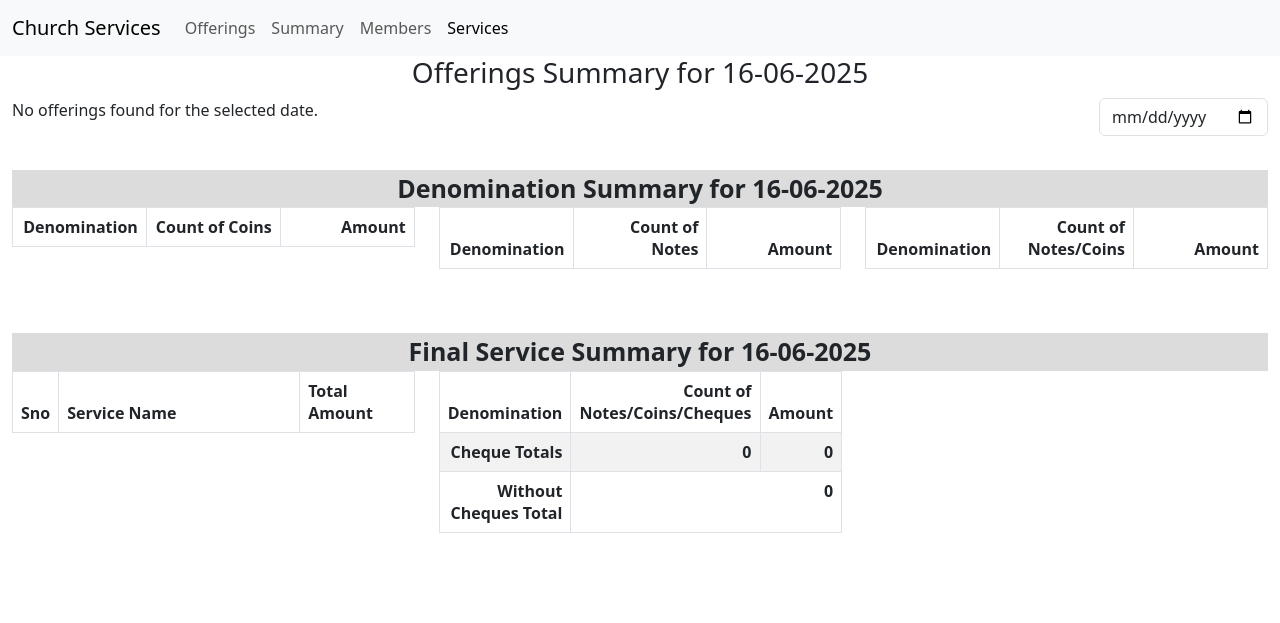
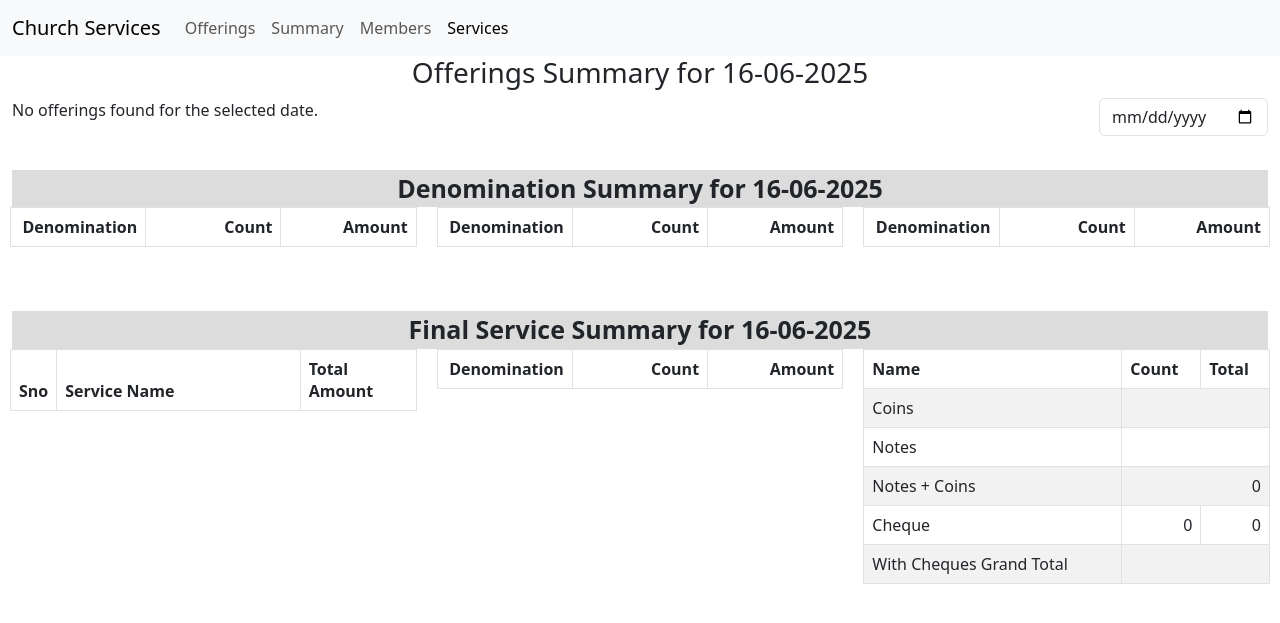
Before and after one commit to johnson361/lbc, a CodeIgniter app: page /lbc/Offg/summary in a window 1280 px wide. Shown: the top 623 px of the page. Run offline with CodeIgniter, Linux system fonts and the light colour scheme; data comes from the database, SQL or seed files in the repository; lists and menus that the app fills with data are empty; some libraries are stand-ins or nearby versions.

Commit message:
change final summary

```diff
--- a/application/views/Offg/summary.php
+++ b/application/views/Offg/summary.php
@@ -1,4 +1,38 @@
 <?php
+global $grouped_data;
+global $grouped_coins;
+global $grouped_notes;
+global $grouped_only_cheque;
+global $grouped_cheque_count;
+global $grouped_without_cheque;
+global $grouped_grand_total;
+$grouped_data = '';
+function generateOfferingRows($grouped_services)
+{
+    global $grouped_data;
+
+    $grouped_data = ''; // Reset inside function too
+
+    $titles = [
+        1 => "Combined Tithe",
+        3 => "Combined Thanksgiving"
+    ];
+
+    foreach ($grouped_services as $offering_type_id => $data) {
+        $offering_title = $titles[$offering_type_id] ?? '';
+        $total_amount = $data['total_amount'];
+
+        $grouped_data .= '
+            <tr>
+                <td >' . $offering_title . '</td>
+                 <td ></td>
+                <td class="text-end">' . $total_amount . '</td>
+            </tr>
+        ';
+    }
+    return $grouped_data;
+}
+
 function generateDenominationTable($total_check_amount = 0, $total_checks_count = 0, $total_2000 = 0, $total_500 = 0, $total_200 = 0, $total_100 = 0, $total_50 = 0, $total_20_notes = 0, $total_20_coins = 0, $total_10_notes = 0, $total_10_coins = 0, $total_5_notes = 0, $total_5_coins = 0, $total_2_notes = 0, $total_2_coins = 0, $total_1_notes = 0, $total_1_coins = 0, $filter = null)
 {
     // Array of denominations and their corresponding values
@@ -9,14 +43,15 @@
         '₹100' => ['total' => $total_100],
         '₹50' => ['total' => $total_50],
         '₹20 Notes' => ['total' => $total_20_notes],
+        '₹10 Notes' => ['total' => $total_10_notes],
+        '₹5 Notes' => ['total' => $total_5_notes],
+        '₹2 Notes' => ['total' => $total_2_notes],
+        '₹1 Notes' => ['total' => $total_1_notes],
+
         '₹20 Coins' => ['total' => $total_20_coins],
-        '₹10 Notes' => ['total' => $total_10_notes],
         '₹10 Coins' => ['total' => $total_10_coins],
-        '₹5 Notes' => ['total' => $total_5_notes],
         '₹5 Coins' => ['total' => $total_5_coins],
-        '₹2 Notes' => ['total' => $total_2_notes],
         '₹2 Coins' => ['total' => $total_2_coins],
-        '₹1 Notes' => ['total' => $total_1_notes],
         '₹1 Coins' => ['total' => $total_1_coins],
     ];
 
@@ -39,7 +74,7 @@
                 <thead>
                     <tr>
                         <th style=" width: 33%; ">Denomination</th>
-                        <th style=" width: 33%; ">Count of ' . $count_notes_coins_header . '</th>
+                        <th style=" width: 33%; ">Count of. ' . $count_notes_coins_header . '</th>
                         <th style=" width: 33%; ">Amount</th>
                     </tr>
                 </thead>
@@ -55,13 +90,12 @@
 
         $table .= "<tr>
                         <td>{$denomination}</td>
-                        <td><strong>{$data['total']}</strong></td>
-                        <td><strong>" . htmlspecialchars($amount) . "</strong></td>
+                        <td>{$data['total']}</td>
+                        <td>" . htmlspecialchars($amount) . "</td>
                     </tr>";
 
         $grandTotal += $amount;
     }
-
     if ($filter == 'include-check') {
         $table .= "<tr>
                         <td ><strong>Cheque Totals</strong></td>
@@ -82,8 +116,10 @@
     return $table;
 }
 
+
 function generateGrandTotalTable($grand_total_check_amount = 0,  $grand_total_checks_count = 0, $grand_total_2000 = 0, $grand_total_500 = 0, $grand_total_200 = 0, $grand_total_100 = 0, $grand_total_50 = 0, $grand_total_20_notes = 0, $grand_total_20_coins = 0, $grand_total_10_notes = 0, $grand_total_10_coins = 0, $grand_total_5_notes = 0, $grand_total_5_coins = 0, $grand_total_2_notes = 0, $grand_total_2_coins = 0, $grand_total_1_notes = 0, $grand_total_1_coins = 0, $grand_total_amount = 0, $filter = null)
 {
+
     $denominations = [
         '₹2000' => $grand_total_2000,
         '₹500' => $grand_total_500,
@@ -91,14 +127,15 @@
         '₹100' => $grand_total_100,
         '₹50' => $grand_total_50,
         '₹20 Notes' => $grand_total_20_notes,
+        '₹10 Notes' => $grand_total_10_notes,
+        '₹5 Notes' => $grand_total_5_notes,
+        '₹2 Notes' => $grand_total_2_notes,
+        '₹1 Notes' => $grand_total_1_notes,
+
         '₹20 Coins' => $grand_total_20_coins,
-        '₹10 Notes' => $grand_total_10_notes,
         '₹10 Coins' => $grand_total_10_coins,
-        '₹5 Notes' => $grand_total_5_notes,
         '₹5 Coins' => $grand_total_5_coins,
-        '₹2 Notes' => $grand_total_2_notes,
         '₹2 Coins' => $grand_total_2_coins,
-        '₹1 Notes' => $grand_total_1_notes,
         '₹1 Coins' => $grand_total_1_coins,
     ];
 
@@ -146,7 +183,7 @@
                 <thead>
                     <tr>
                         <th style=" width: 33%; ">Denomination</th>
-                        <th style=" width: 33%; ">Count of ' . $count_notes_coins_header . '</th>
+                        <th style=" width: 33%; " title="Count of- ' . $count_notes_coins_header . '">Count</th>
                         <th style=" width: 33%; ">Amount</th>
                     </tr>
                 </thead>
@@ -160,15 +197,18 @@
 
             $table .= "<tr>
                             <td>{$denomination}</td>
-                            <td><strong>{$total}</strong></td>
-                            <td><strong>{$amount}</strong></td>
+                            <td>{$total}</td>
+                            <td>{$amount}</td>
                         </tr>";
             $grand_total_amount += $amount;
         }
     }
 
+    $table_del = '';
     if (!empty($coins_total_amount)) {
-        $table .= "<tr>
+        global $grouped_coins;
+        $grouped_coins = $coins_total_amount;
+        $table_del .= "<tr>
                         <td ><strong>Coins Totals</strong></td>
                         <td></td>
                         <td colspan='2'><strong>{$coins_total_amount}</strong></td>
@@ -176,7 +216,9 @@
     }
 
     if (!empty($notes_total_amount)) {
-        $table .= "<tr>
+        global $grouped_notes;
+        $grouped_notes = $notes_total_amount;
+        $table_del .= "<tr>
                         <td ><strong>Notes Totals</strong></td>
                         <td></td>
                         <td colspan='2'><strong>{$notes_total_amount}</strong></td>
@@ -185,13 +227,19 @@
 
     $include_check_total = '';
     if ($filter == 'include-check') {
-        $include_check_total = 'With Cheques';;
-        $table .= "<tr>
+        $include_check_total = 'With Cheques';
+        global $grouped_only_cheque;
+        global $grouped_without_cheque;
+        global $grouped_cheque_count;
+        $grouped_cheque_count = $grand_total_checks_count;
+        $grouped_only_cheque = $grand_total_check_amount;
+        $grouped_without_cheque = $grand_total_amount;
+        $table_del .= "<tr>
                         <td ><strong>Cheque Totals</strong></td>
                         <td><strong>{$grand_total_checks_count}</strong></td>
                         <td colspan='2'><strong>{$grand_total_check_amount}</strong></td>
                     </tr>";
-        $table .= "<tr>
+        $table_del .= "<tr>
                     <td ><strong>Without Cheques Total</strong></td>
                     <td colspan='2'><strong>{$grand_total_amount}</strong></td>
                 </tr>";
@@ -199,7 +247,9 @@
     }
 
     if (!empty($grand_total_amount)) {
-        $table .= "<tr>
+        global $grouped_grand_total;
+        $grouped_grand_total = $grand_total_amount;
+        $table_del .= "<tr>
                         <td><strong>$include_check_total Grand Total</strong></td>
                         <td></td>
                         <td><strong>{$grand_total_amount}</strong></td>
@@ -207,10 +257,11 @@
     }
 
     $table .= '</tbody></table>';
-
     return $table;
 }
 ?>
+
+<div class="page-break"></div>
 
 <div class="container-fluid">
     <h3 style="text-align:center">Offerings Summary for <?php echo $service_date = (new DateTime($service_date))->format('d-m-Y') ?></h3>
@@ -495,12 +546,13 @@
         </div>
     </div>
 
+    <div class="page-break"></div>
     <div class="mt-5 service-header" style="font-size: 25px; background-color: gainsboro;">
         Final Service Summary for <?php echo $service_date; ?>
     </div>
     <div class="row">
         <div class="col-md-4">
-            <table class="table table-bordered ">
+            <table class="table table-bordered  table-striped table-hover">
                 <thead>
                     <tr>
                         <th>Sno</th>
@@ -539,8 +591,11 @@
                             $grouped_services[$offering_type_id]['services'][] = $service['service_name'];
                         }
                     }
+
+
+                    //echo generateOfferingRows($grouped_services);
                     ?>
-                    <?php foreach ($grouped_services as $offering_type_id => $data) { ?>
+                    <?php /* foreach ($grouped_services as $offering_type_id => $data) { ?>
                         <tr>
                             <th colspan=2><?php if ($offering_type_id == 1) {
                                                 echo "Combined Tithe";
@@ -552,7 +607,7 @@
                                         ?></th> -->
                             <th class="text-end"><?php echo $data['total_amount']; ?></th>
                         </tr>
-                    <?php } ?>
+                    <?php } */ ?>
                 </tbody>
             </table>
         </div>
@@ -562,22 +617,43 @@
             echo generateGrandTotalTable($grand_total_check_amount, $grand_total_checks_count, $grand_total_2000, $grand_total_500, $grand_total_200, $grand_total_100, $grand_total_50, $grand_total_20_notes, $grand_total_20_coins, $grand_total_10_notes, $grand_total_10_coins, $grand_total_5_notes, $grand_total_5_coins, $grand_total_2_notes, $grand_total_2_coins, $grand_total_1_notes, $grand_total_1_coins, $grand_total_amount, 'include-check');
             ?>
         </div>
-        <!-- <div class="col-md-4">
-            <table class="table table-bordered ">
+        <div class="col-md-4">
+            <table class="table table-bordered  table-striped table-hover">
                 <thead>
                     <tr>
-                        <th>Sno</th>
-                        <th>Total Amount</th>
+                        <th>Name</th>
+                        <th>Count</th>
+                        <th>Total</th>
                     </tr>
                 </thead>
                 <tbody>
+                    <?php echo generateOfferingRows($grouped_services); ?>
                     <tr>
-                        <td>1</td>
-                        <td>2</td>
+                        <td>Coins</td>
+                        <td colspan="2" class="text-end"><?php echo $grouped_coins; ?></td>
+                    </tr>
+                    <tr>
+                        <td>Notes</td>
+                        <td colspan="2" class="text-end"><?php echo $grouped_notes; ?></td>
+                    </tr>
+                    <tr>
+                        <td>Notes + Coins</td>
+                        <td colspan="2" class="text-end"><?php echo $grouped_without_cheque; ?></td>
+                    </tr>
+                    <tr>
+                        <td>Cheque</td>
+                        <td class="text-end"> <?php echo $grouped_cheque_count ?></td>
+                        <td class="text-end"><?php echo $grouped_only_cheque; ?></td>
+                    </tr>
+
+                    <tr>
+                        <td>With Cheques Grand Total</td>
+                        <td colspan="2" class="text-end"><?php echo $grouped_grand_total; ?></td>
                     </tr>
                 </tbody>
             </table>
-        </div> -->
+
+        </div>
     </div>
 
 </div>
@@ -590,8 +666,7 @@
 
     table th:nth-child(2),
     table td:nth-child(2) {
-        width: 200px;
-        /* Set the desired fixed width */
+        /*width: 200px;  */
         word-wrap: break-word;
     }
 
--- a/assets/css/custom.css
+++ b/assets/css/custom.css
@@ -1,12 +1,9 @@
 /* Style for the Member column */
 .offerings_table td:nth-child(2),
 .offerings_table th:nth-child(2) {
-    width: 200px;
-    /* Adjust the width to fit the full name */
-    text-align: left;
-    /* Align text to the left */
-    padding-left: 10px;
-    /* Add some padding to the left */
+    width: 200px; /* Adjust the width to fit the full name */
+    text-align: left; /* Align text to the left */
+    padding-left: 10px;  /* Add some padding to the left */
 }
 
 /* Optional: Style the dropdown in the Member column */
@@ -100,17 +97,20 @@
 
 .offerings_table thead th.short_coins,
 .offerings_table tbody td.short_coins {
-    background-color: #E0F2F1;  /*light green*/
+    background-color: #E0F2F1;
+    /*light green*/
 }
 
 .offerings_table thead th.short_notes,
 .offerings_table tbody td.short_notes {
-    background-color: #E3F2FD; /*light blue*/
+    background-color: #E3F2FD;
+    /*light blue*/
 }
 
 .offerings_table tbody th.check_column,
 .offerings_table tbody td.check_column {
-    background-color: #FFFDE7; /*light Yellow*/
+    background-color: #FFFDE7;
+    /*light Yellow*/
 }
 
 .short_coins,
@@ -142,6 +142,11 @@
     background-color: #34a88a !important;
 }
 
+.row>* {
+    padding-right: 10px;
+    padding-left: 10px;
+}
+
 @media print {
     .navbar {
         display: none;
```
